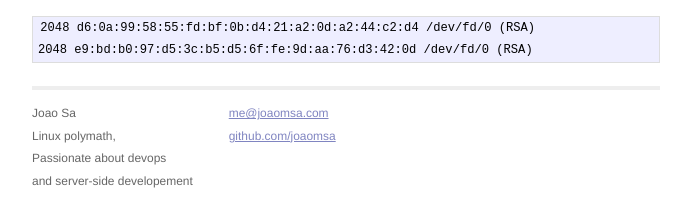
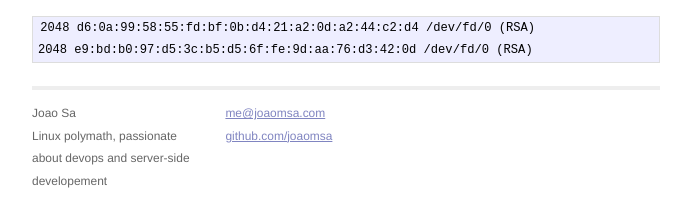
Before and after one commit to joaomsa/joaomsa.github.io, a Jekyll site: the page built from _posts/2013-09-22-fingerprint_github_ssh_public_keys.markdown, in a window 1280 px wide. Shown: the part 895-1096 px from the top of the page, without its empty margins (294-985 px from the left). Built offline with Jekyll 4.4.1, drawn with Linux system fonts in a browser that asks for light colours; Markdown is read by kramdown in place of the engine named in the settings.

Commit message:
Improve typesetting of personal bio

```diff
--- a/_layouts/default.html
+++ b/_layouts/default.html
@@ -27,9 +27,9 @@
             <div class="contact">
               <p>
                 Joao Sa<br />
-                Linux polymath,<br />
-                Passionate about devops<br />
-                and server-side developement<br />
+                Linux polymath, passionate<br />
+                about devops and server-side<br />
+                developement<br />
               </p>
             </div>
             <div class="contact">
```
